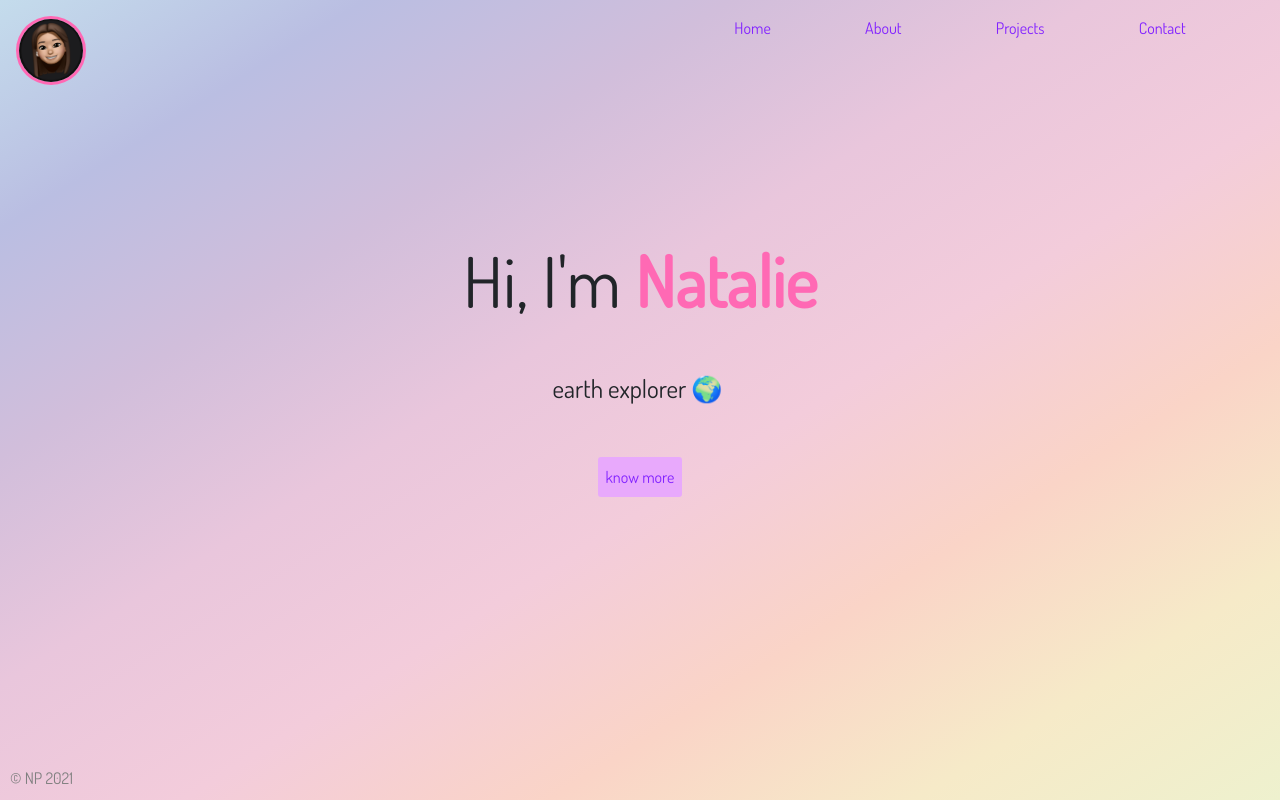
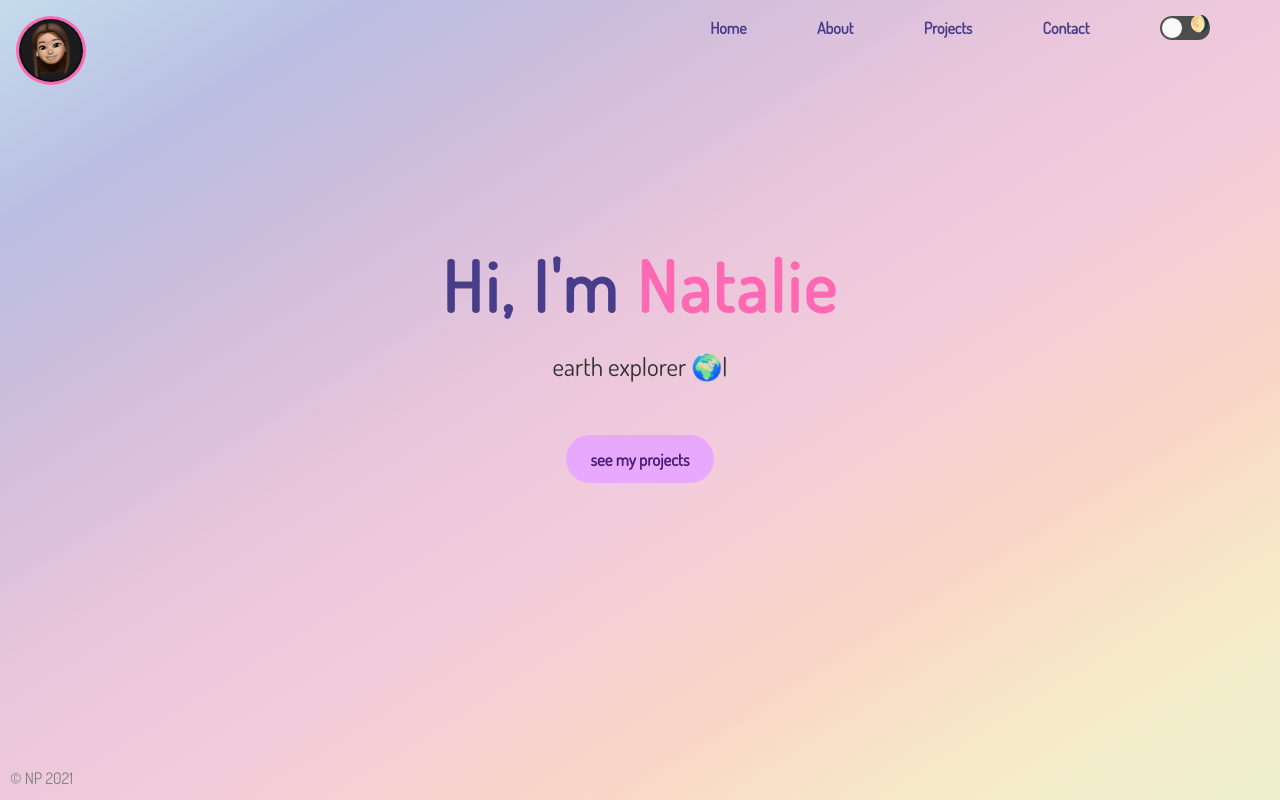
Before and after one commit to natbibi/my-portfolio, a React app: page / in a window 1280 px wide. Built offline with nearby package versions, Linux system fonts and the light colour scheme.

Commit message:
Replace react-typical with react-type-animation, add dark mode

```diff
--- a/package.json
+++ b/package.json
@@ -33,7 +33,8 @@
     "react-icons": "^4.2.0",
     "react-is": "^18.2.0",
     "react-router-dom": "^6.9.0",
-    "react-typical": "^0.1.3",
+    "react-toggle": "^4.1.3",
+    "react-type-animation": "^3.2.0",
     "styled-components": "^5.3.9"
   }
 }
--- /dev/null
+++ b/src/components/DarkModeToggle/index.js
@@ -0,0 +1,33 @@
+import React, { useEffect, useState } from "react";
+import Toggle from "react-toggle";
+import "react-toggle/style.css";
+
+export const DarkModeToggle = () => {
+  const [isDark, setIsDark] = useState(() => {
+    const savedTheme = localStorage.getItem("theme");
+
+    if (savedTheme) {
+      return savedTheme === "dark";
+    }
+
+    return window.matchMedia("(prefers-color-scheme: dark)").matches;
+  });
+
+  useEffect(() => {
+    document.body.dataset.theme = isDark ? "dark" : "light";
+
+    localStorage.setItem("theme", isDark ? "dark" : "light");
+  }, [isDark]);
+
+  return (
+    <Toggle
+      checked={isDark}
+      onChange={(event) => setIsDark(event.target.checked)}
+      icons={{
+        checked: "🌒",
+        unchecked: "🌖",
+      }}
+      aria-label="Dark mode toggle"
+    />
+  );
+};
--- a/src/components/index.js
+++ b/src/components/index.js
@@ -1,5 +1,6 @@
 export { default as BackButton } from './BackButton';
 export { default as ContactMe } from './ContactMe';
+export { default as DarkModeToggle } from './DarkModeToggle';
 export { default as Project } from './Project';
 export { default as ProjectCards } from './ProjectCards';
 export { default as ScrollToTop } from './ScrollToTop';
--- a/src/layout/Header/index.js
+++ b/src/layout/Header/index.js
@@ -2,6 +2,7 @@ import React from 'react';
 import { NavLink } from 'react-router-dom';
 import styled from 'styled-components';
 import './style.css'
+import { DarkModeToggle } from '../../components/DarkModeToggle';
 
 const Nav = styled.nav`
     @media (max-width: 800px) {
@@ -25,6 +26,7 @@ const Header = ({ open }) => {
             <NavLink to="/about">About</NavLink>
             <NavLink to="/projects">Projects</NavLink>
             <NavLink to="/contact">Contact</NavLink>
+            <DarkModeToggle />
         </Nav>
     );
 }
--- a/src/layout/Header/style.css
+++ b/src/layout/Header/style.css
@@ -10,21 +10,28 @@ nav {
     z-index: 1;
 }
 
+nav a, nav button {
+    font: inherit;
+    font-weight: 600;
+    color: var(--heading-color);
+    text-decoration: none;
+    background: none;
+    border: 0;
+    cursor: pointer;
+}
+
 a {
-    color: rgb(131, 36, 255);
+    color: var(--heading-color);
+    background: none;
+    border: 0;
+    cursor: pointer;
     text-decoration: none;
+    font-weight: 600;
 }
 
 a:hover {
-    transform: none;
     text-decoration: none;
-    border-bottom: 3px transparent solid;
-    transition: border  0.5s;
-    transition-property: border-color;
-    transition-duration: 0.7s;
-    transition-timing-function: ease;
-    transition-delay: 0s;
-    color: rgb(131, 36, 255);
+    color: var(--accent-color);
   }
 
 .current {
--- a/src/pages/About/index.js
+++ b/src/pages/About/index.js
@@ -8,7 +8,7 @@ const About = () =>
             <h1>👋🏼 natalie pang - full stack software engineer</h1>
             <div style={{ display: "flex", justifyContent: "center", alignItems: "flex-start"}}>
                 <img src={selfie} alt="selfie of Natalie" className="img-selfie" />
-                <p style={{ width: "50%", fontSize: "13px" }}><strong>As a Full Stack Software Engineer with two years of experience,</strong> I have gained expertise in developing user-friendly and accessible applications. Prior to this, I played a vital role in a small e-commerce business where I was responsible for organizing digital marketing, website design, and copywriting. My enthusiasm for branding and user experience reflects in my work, and I strive to create technologies that enhance automation, efficiency, and communication, positively impacting individuals' lives.
+                <p style={{ width: "50%", fontSize: "13px" }}><strong>Full Stack Software Engineer with two years of experience,</strong> I have gained expertise in developing user-friendly and accessible applications. Prior to this, I played a vital role in a small e-commerce business where I was responsible for organizing digital marketing, website design, and copywriting. My enthusiasm for branding and user experience reflects in my work, and I strive to create technologies that enhance automation, efficiency, and communication, positively impacting individuals' lives.
                 <br></br> <br></br>
                 <strong>Apart from my professional endeavors,</strong> I am a lifelong learner and always eager to explore new interests. I spend my free time managing my investment portfolio, discovering new companies, and keeping up-to-date with the latest technology trends. Additionally, I enjoy engaging in physical activities such as bouldering, gym, yoga, and hiking.
                 <br></br> <br></br>
--- a/src/pages/Home/index.js
+++ b/src/pages/Home/index.js
@@ -1,5 +1,5 @@
 import React from 'react';
-import Typical from 'react-typical'
+import { TypeAnimation } from "react-type-animation";
 import { useNavigate } from 'react-router-dom';
 
 const Home = () => {
@@ -14,18 +14,18 @@ const Home = () => {
             <header className="intro-container center-align" style={{ height: "70vh" }}>
                 <h1 style={{ fontSize: "70px" }}>Hi, I'm <span style={{ color: "hotpink", fontWeight: "bolder" }}>Natalie</span></h1>
                 <h5 style={{ fontSize: "25px" }}>
-                <Typical
-                    steps={[
+                <TypeAnimation
+                    sequence={[
                         'full stack software engineer 💻', 500,
                         'earth explorer 🌍', 500,
                         'food enthusiast 🍱', 500,
                         'fitness fanatic 🤸🏻‍♀️', 500,
                     ]}
-                    loop={Infinity}
+                    repeat={Infinity}
                     wrapper="p"
                 />
                 </h5>
-                <button style={{ color: "rgb(131, 36, 255)", marginRight: "0" }} className="see-more" onClick={handleClick}>know more</button>
+                <button style={{ color: "rgb(74, 29, 120)", marginRight: "0" }} className="see-more" onClick={handleClick}>see my projects</button>
             </header>
         </>
     )
--- a/src/style.css
+++ b/src/style.css
@@ -7,21 +7,58 @@ font-family: 'Dosis', sans-serif; */
   box-sizing: border-box;
 }
 
+:root {
+  --heading-color: #483d8b;
+  --text-color: #313131;
+  --accent-color: #ff69b4;
+  --project-background: rgba(255, 233, 243, 0.6);
+
+  --background: linear-gradient(
+    to bottom right,
+    #c4dcec,
+    #babee2,
+    #d1bedb,
+    #e9c6dc,
+    #f3ccdb,
+    #fad4c7,
+    #f6eac8,
+    #eef1ce
+  );
+}
+
+body[data-theme="dark"] {
+  --heading-color: #d896ff;;
+  --text-color: #f5f5f5;
+  --accent-color: #ff69b4;
+  --project-background: rgba(35, 30, 55, 0.8);
+
+  --background: linear-gradient(
+    to bottom right,
+    #151525,
+    #1c1b33,
+    #29213a,
+    #34233d,
+    #252035
+  );
+}
+
 body {
-  --accent-color: darkslateblue;
-  --text-color: darkslateblue;
-  --transition-delay: 1s;
+  background: var(--background);
+  color: var(--text-color);
 
-  /* background: url(https://wallpapercave.com/wp/cAmaUYh.jpg); */
-  background-image: linear-gradient(to bottom right, #C4DCEC, #babee2, #D1BEDB, #E9C6DC, #F3CCDB, #fad4c7, #F6EAC8, #EEF1CE);
   background-repeat: no-repeat;
   background-attachment: fixed;
   background-size: cover;
-  font-family: 'Dosis', sans-serif;
+
+  font-family: "Dosis", sans-serif;
   overflow-x: hidden;
   max-width: 100%;
-  max-height: 100%;
+  min-height: 100vh;
   padding: 1rem;
+
+  transition:
+    background 0.4s ease,
+    color 0.4s ease;
 }
 
 .intro-container {
@@ -53,6 +90,13 @@ body {
 h1 {
   margin-bottom: 50px;
   font-size: 30px;
+  color: var(--heading-color);
+  line-height: 0.95;
+  margin: 0 0 2rem;
+  font-weight: 800;
+  letter-spacing: 0.04em;
+
+  transition: color 0.4s ease;
 }
 
 h3 {
@@ -70,11 +114,12 @@ h5 {
   align-items: flex-end;
 }
 
-.tech-icon i, svg {
+.tech-icon i,
+.tech-icon svg {
   font-size: 1.5rem;
   padding-bottom: 4px;
   margin-top: 1.5rem;
-  color: rgb(49, 49, 49);
+  color: var(--text-color);
 }
 
 .tech-icon {
@@ -141,7 +186,7 @@ p.project-technologies {
   font-size: 12px;
   max-width: 400px;
   padding-right: 12px;
-  color: rgb(90, 90, 90)
+  color: var(--text-color);
 }
 
 .project-img {
@@ -184,10 +229,14 @@ p.project-technologies {
 button.visit-website, button.visit-repo, button.see-more {
   background: rgb(232, 169, 252);
   border: none;
-  border-radius: 3px;
-  padding: 8px;
+  border-radius: 999px;
+  padding: .7rem 1.5rem;
   margin-top: 30px;
   margin-right: 8px;
+  font-weight: 600;
+  width: fit-content;
+  font-size: 1.05rem;
+  cursor: pointer;
 }
 
 button.download-resume {
```
Also changed, not shown: 1 other file (tests, documents, lock files or other folders).
